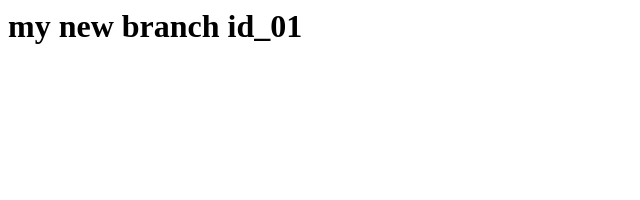
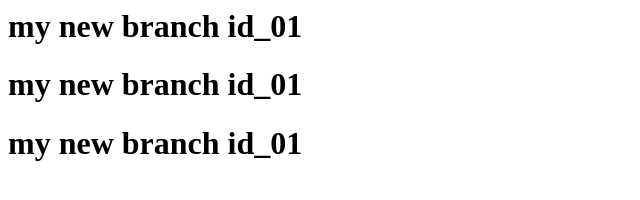
Before and after one commit to manvel15/project_progres, a plain HTML site: page contachme.html in a window 1280 px wide. Shown: the whole page, without its empty margins (0-640 px from the left). Drawn offline with Linux system fonts and the light colour scheme.

Commit message:
my commit message

```diff
--- a/contachme.html
+++ b/contachme.html
@@ -4,6 +4,8 @@
 
 <body>
     <h1>my new branch id_01</h1>
+    <h1>my new branch id_01</h1>
+    <h1>my new branch id_01</h1>
 </body>
 
 </html>
```
